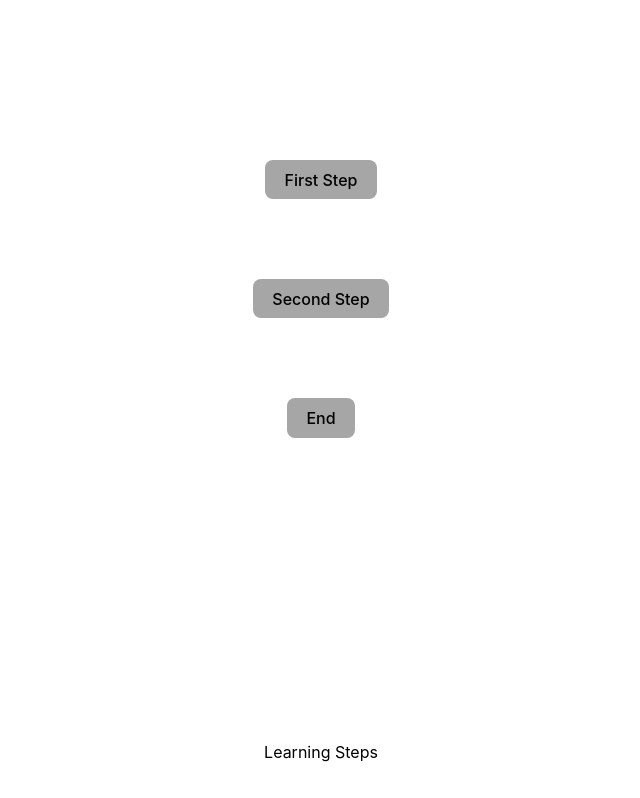
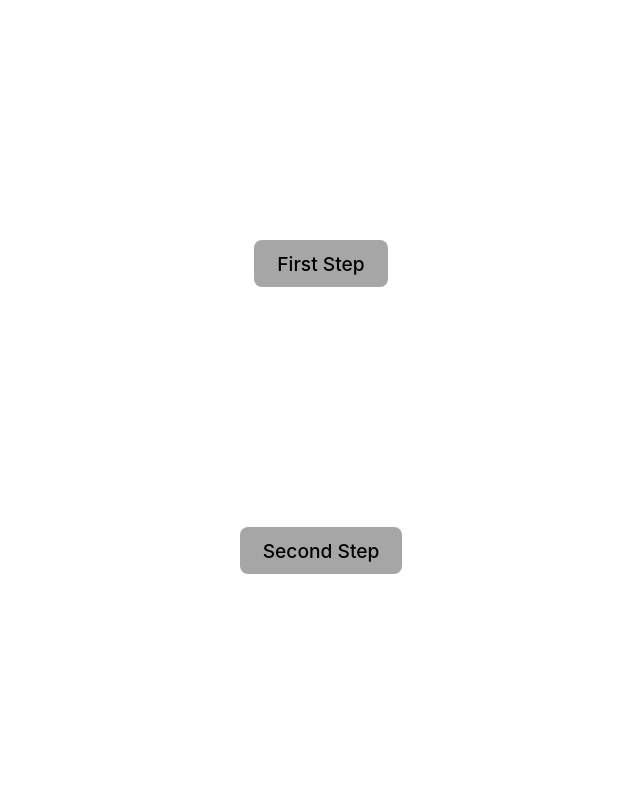
Before and after one commit to CyberWalrus/novice-learning-prototype, a React (Vite) app: page / in a window 1280 px wide. Shown: the top 798 px of the page, without its empty margins (319-959 px from the left). Built offline with nearby package versions, Linux system fonts and the light colour scheme.

Commit message:
fix styles

```diff
--- a/src/components/button/style.module.scss
+++ b/src/components/button/style.module.scss
@@ -3,7 +3,7 @@
     padding: 0.6em 1.2em;
 
     font-weight: 500;
-    font-size: 1em;
+    font-size: 1.2em;
     font-family: inherit;
 
     background-color: var(--color_button);
--- a/src/components/footer/styles.module.scss
+++ b/src/components/footer/styles.module.scss
@@ -2,4 +2,5 @@
     display: flex;
     height: 60px;
     margin-top: auto;
+    padding-top: 15rem;
 }
--- a/src/pages/home/styles.module.scss
+++ b/src/pages/home/styles.module.scss
@@ -3,9 +3,9 @@
     flex-direction: column;
     align-items: center;
     justify-content: center;
-    margin-top: 5rem;
+    margin-top: 0rem;
 }
 
 .button {
-    margin-top: 5rem;
+    margin-top: 15rem;
 }
--- a/src/widgets/focus-layout/focus-layout.module.scss
+++ b/src/widgets/focus-layout/focus-layout.module.scss
@@ -1,5 +1,5 @@
 .focus-layout {
-    position: fixed;
+    position: absolute;
     top: 0;
     left: 0;
     z-index: 1000;
@@ -17,7 +17,7 @@
 
     background-color: transparent;
     border-radius: 2rem;
-    box-shadow: 0px 0px 0px calc(100vw + 100vh) rgba(0, 0, 0, 0.4);
+    box-shadow: 0px 0px 0px calc(600vw + 600vh) rgba(0, 0, 0, 0.4);
     transform: translate3d(-20px, -20px, 0); /* stylelint-disable-line */
 }
 
--- a/src/widgets/focus-layout/focus-layout.tsx
+++ b/src/widgets/focus-layout/focus-layout.tsx
@@ -24,13 +24,28 @@ const FocusLayout: FC<FocusLayoutProps> = () => {
     };
 
     useEffect(() => {
+        const handleChangeStyle = () => {
             if ($element?.current) {
+                $element?.current.scrollIntoView({
+                    behavior: 'smooth',
+                    block: 'center',
+                });
+
                 setStyle({
+                    borderRadius: $element.current.style.borderRadius,
                     height: $element.current.offsetHeight,
                     left: $element.current.offsetLeft,
                     top: $element.current.offsetTop,
                     width: $element.current.clientWidth,
                 });
+            }
+        };
+
+        if ($element?.current) {
+            handleChangeStyle();
+            window.addEventListener('resize', handleChangeStyle);
+
+            return () => window.removeEventListener('resize', handleChangeStyle);
         }
     }, [$element, step]);
 
--- a/src/widgets/focus-layout/start-popup.module.scss
+++ b/src/widgets/focus-layout/start-popup.module.scss
@@ -10,7 +10,7 @@
     width: 160px;
     height: 80px;
 
-    background-color: rgba(14, 198, 4, 0.35);
+    background-color: rgba(14, 198, 4, 0.7);
     border-radius: 10px;
     transform: translateX(-50%);
 }
```
Lines whose indentation alone changed are shown as unchanged.
